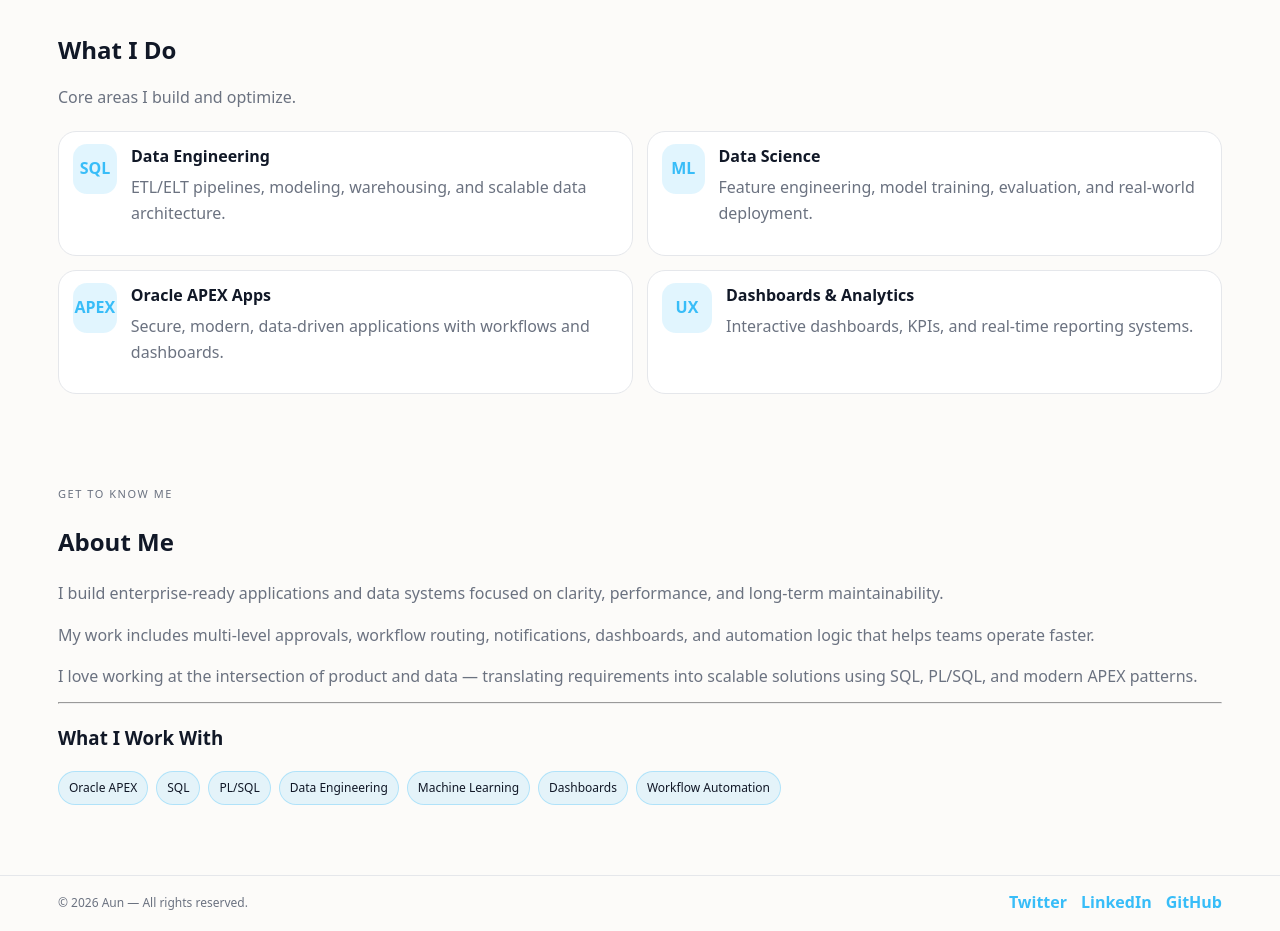
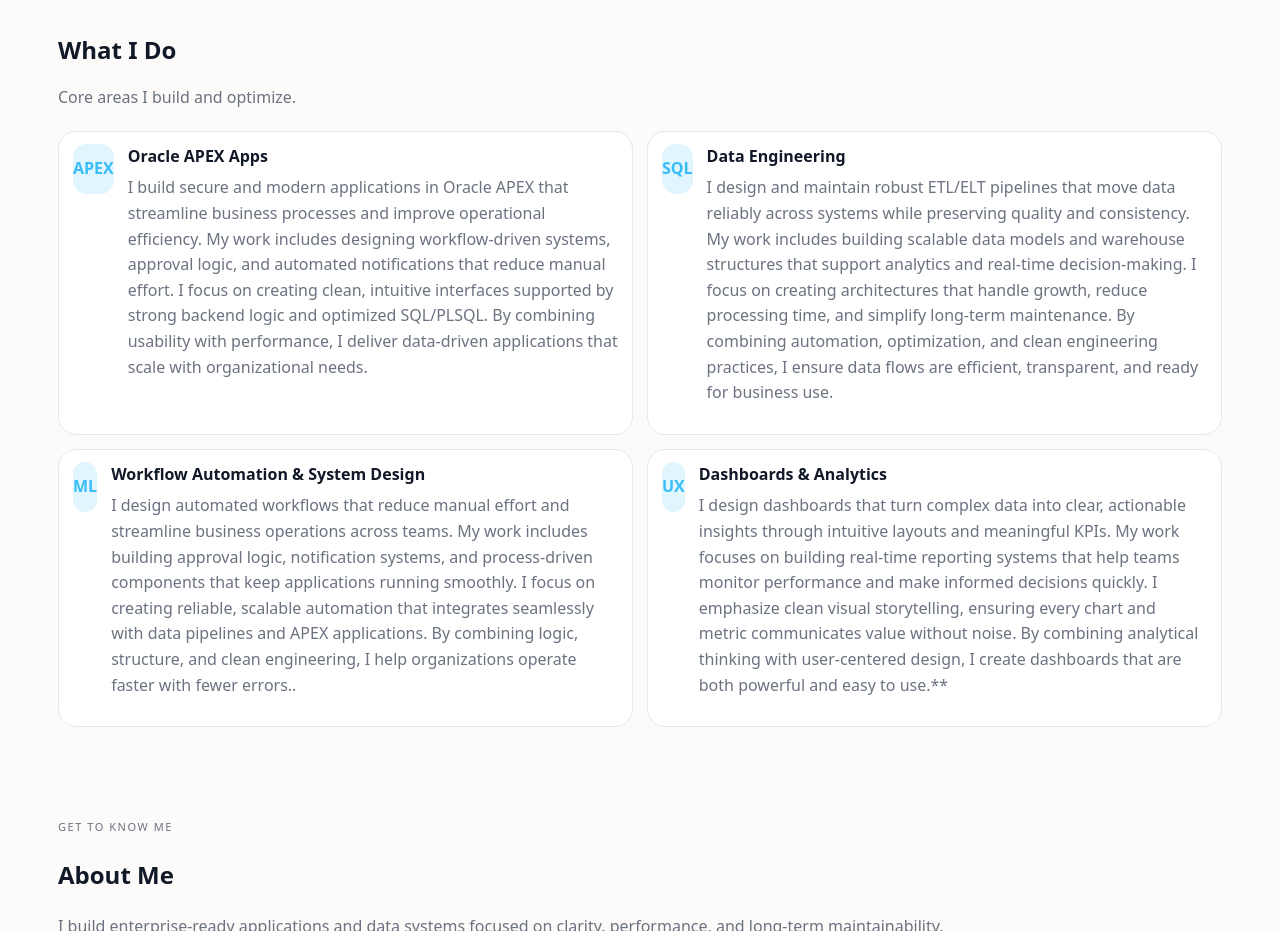
Before and after one commit to aunmirza/aunmirza.github.io, a plain HTML site: page index.html in a window 1280 px wide. Shown: the part 840-1771 px from the top of the page. Drawn offline with Linux system fonts and the light colour scheme.

Commit message:
Update index.html

```diff
--- a/index.html
+++ b/index.html
@@ -53,7 +53,7 @@
       </h1>
 
       <p class="subtitle">
-        a data‑driven engineer specializing in <strong>Oracle APEX</strong>and <strong>Data Engineering</strong>
+        a data‑driven engineer specializing in <strong>Oracle APEX</strong>and<strong>Data Engineering</strong>
         I design scalable applications, automate complex workflows, and build analytical systems that turn raw data into meaningful insights.
         I completed my Master’s in Italy, where I developed strong expertise in modern data technologies and enterprise‑grade application development.
       </p>
@@ -92,35 +92,41 @@
       </div>
 
       <section class="card-grid">
+         <article class="card">
+          <div class="card-icon">APEX</div>
+          <div class="card-text">
+            <h3>Oracle APEX Apps</h3>
+            <p>I build secure and modern applications in Oracle APEX that streamline business processes and improve operational efficiency. My work includes designing workflow‑driven systems, approval logic, and automated notifications that reduce manual effort. I focus on creating clean, intuitive interfaces supported by strong backend logic and optimized SQL/PLSQL.
+              By combining usability with performance, I deliver data‑driven applications that scale with organizational needs.</p>
+          </div>
+        </article>
         <article class="card">
           <div class="card-icon">SQL</div>
           <div class="card-text">
             <h3>Data Engineering</h3>
-            <p>ETL/ELT pipelines, modeling, warehousing, and scalable data architecture.</p>
+            <p>I design and maintain robust ETL/ELT pipelines that move data reliably across systems while preserving quality and consistency. My work includes building scalable data models and warehouse structures that support analytics and real‑time decision‑making. I focus on creating architectures that handle growth, reduce processing time, and simplify long‑term maintenance. By combining automation, optimization,
+              and clean engineering practices, I ensure data flows are efficient, transparent, and ready for business use.</p>
           </div>
         </article>
 
         <article class="card">
           <div class="card-icon">ML</div>
           <div class="card-text">
-            <h3>Data Science</h3>
-            <p>Feature engineering, model training, evaluation, and real‑world deployment.</p>
+            <h3>Workflow Automation & System Design</h3>
+            <p>I design automated workflows that reduce manual effort and streamline business operations across teams. My work includes building approval logic, notification systems, and process‑driven components that keep applications running smoothly. I focus on creating reliable, scalable automation that integrates seamlessly with data pipelines and APEX applications. By combining logic, structure, and clean engineering, I help organizations operate faster with fewer errors..</p>
           </div>
         </article>
 
-        <article class="card">
-          <div class="card-icon">APEX</div>
-          <div class="card-text">
-            <h3>Oracle APEX Apps</h3>
-            <p>Secure, modern, data‑driven applications with workflows and dashboards.</p>
-          </div>
-        </article>
+
 
         <article class="card">
           <div class="card-icon">UX</div>
           <div class="card-text">
             <h3>Dashboards & Analytics</h3>
-            <p>Interactive dashboards, KPIs, and real‑time reporting systems.</p>
+            <p>I design dashboards that turn complex data into clear, actionable insights through intuitive layouts and meaningful KPIs.
+              My work focuses on building real‑time reporting systems that help teams monitor performance and make informed decisions quickly.
+              I emphasize clean visual storytelling, ensuring every chart and metric communicates value without noise. By combining analytical thinking with user‑centered design,
+              I create dashboards that are both powerful and easy to use.**</p>
           </div>
         </article>
       </section>
```
